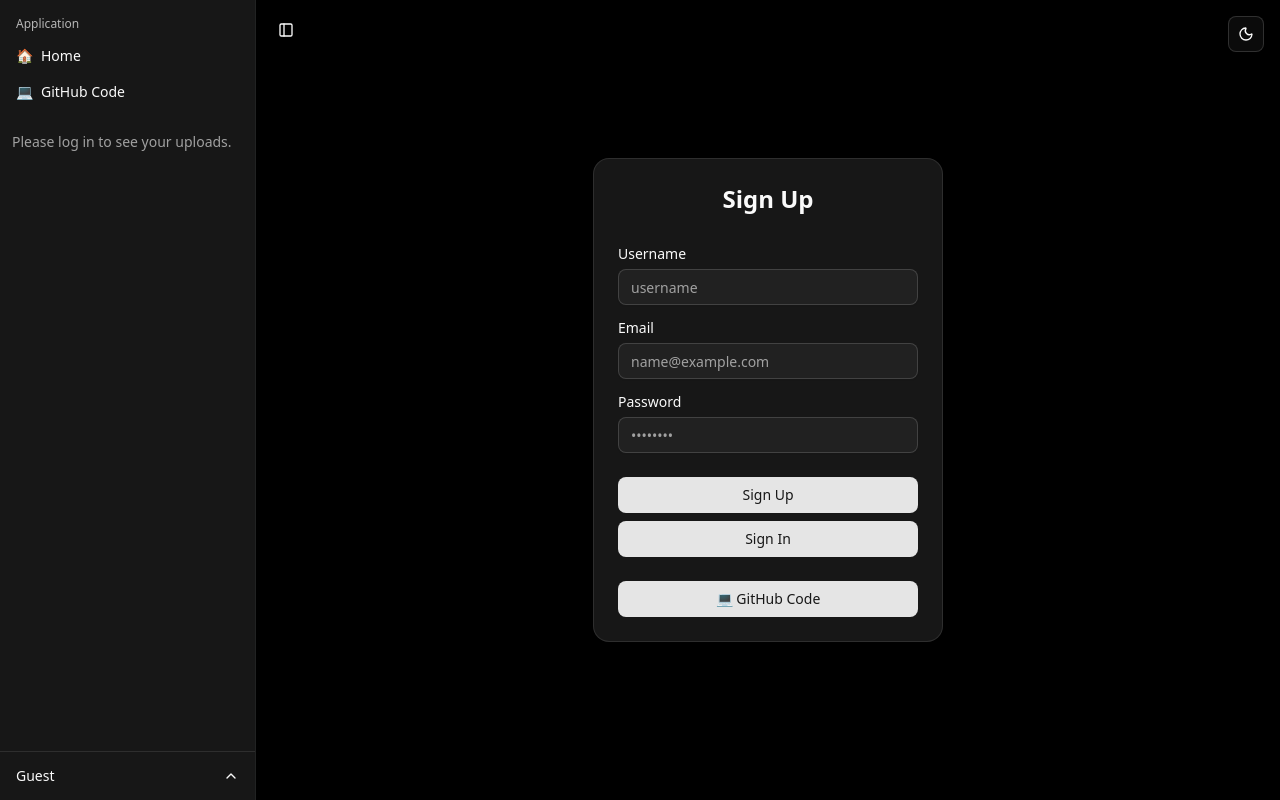
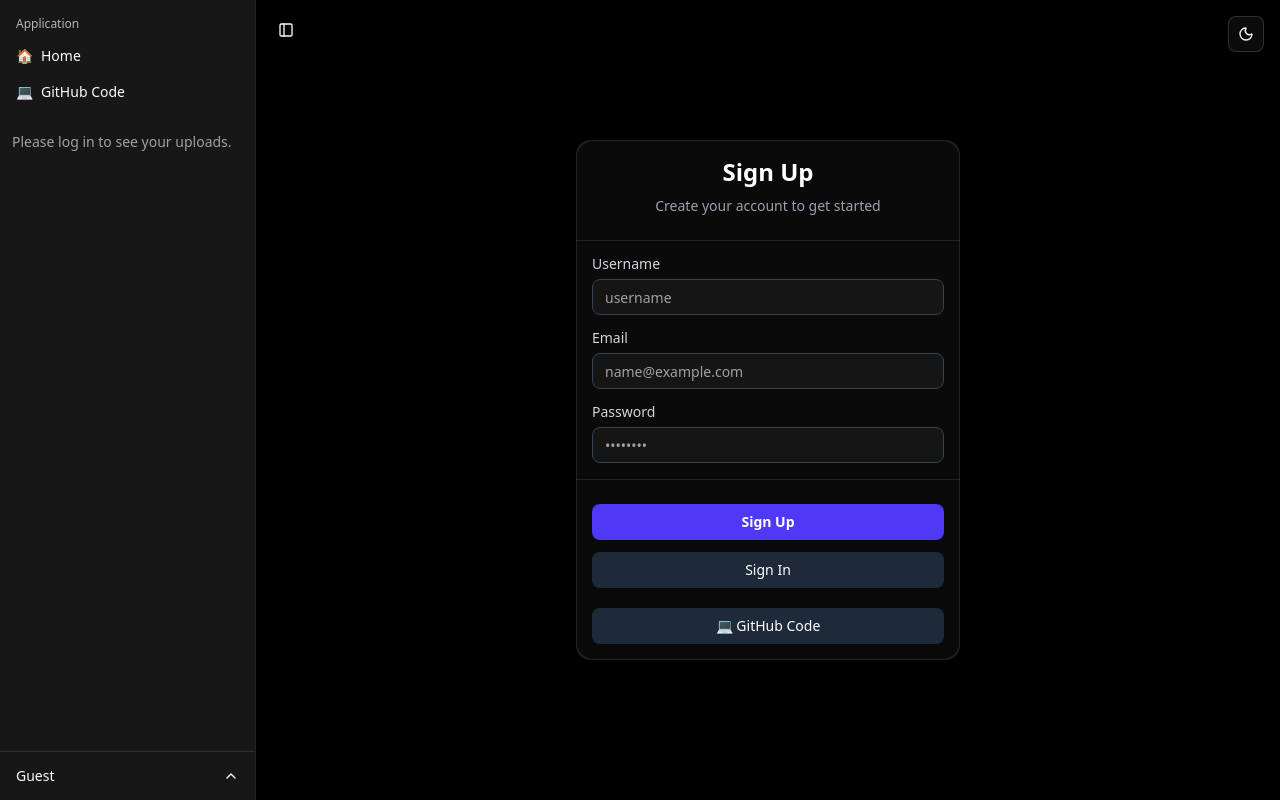
Before and after one commit to BCE1931/OPFDS2, a React (Vite) app: page /signup in a window 1280 px wide. Built offline with nearby package versions, Linux system fonts and the light colour scheme.

Commit message:
chaes in login and signup

```diff
--- a/package.json
+++ b/package.json
@@ -31,6 +31,7 @@
     "input-otp": "^1.4.2",
     "lucide-react": "^0.544.0",
     "microsoft-cognitiveservices-speech-sdk": "^1.46.0",
+    "motion": "^12.23.24",
     "react": "^19.2.0",
     "react-countup": "^6.5.3",
     "react-dom": "^19.1.1",
@@ -50,6 +51,7 @@
     "eslint-plugin-react-hooks": "^5.2.0",
     "eslint-plugin-react-refresh": "^0.4.22",
     "globals": "^16.4.0",
+    "shadcn-ui": "^0.9.5",
     "tw-animate-css": "^1.4.0",
     "vite": "^7.1.7"
   }
--- a/src/PAGES/Analyze.jsx
+++ b/src/PAGES/Analyze.jsx
@@ -123,7 +123,7 @@ function Analyze() {
       </div>
 
       {/* ✅ Chart Section (smaller height, separate card) */}
-      <Card className="w-full h-[75vh] bg-white bg-black shadow-lg rounded-2xl">
+      <Card className="w-full h-[75vh]  bg-black shadow-lg rounded-2xl">
         <CardHeader className="flex items-center justify-between border-b py-4 px-6">
           <div>
             <CardTitle>📊 Analyze Results</CardTitle>
--- a/src/PAGES/Card1.jsx
+++ b/src/PAGES/Card1.jsx
@@ -1,7 +1,6 @@
-import React, { useReducer, useState } from "react";
+import React, { useReducer } from "react";
 import {
   Card,
-  CardAction,
   CardContent,
   CardDescription,
   CardFooter,
@@ -13,34 +12,24 @@ import { Button } from "@/components/ui/button";
 import { Label } from "@/components/ui/label";
 import { Link, useNavigate } from "react-router-dom";
 import fetch_hook from "./fetch_hook";
+import { MagicCard } from "@/components/ui/magic-card"; // ✅ Added
 
 const Card1 = () => {
   const reducer = (curstate, action) => {
     switch (action.type) {
       case "ch_username":
-        return {
-          ...curstate,
-          username: action.value,
-        };
-
+        return { ...curstate, username: action.value };
       case "ch_pwd":
-        return {
-          ...curstate,
-          pwd: action.value,
-        };
-
+        return { ...curstate, pwd: action.value };
       case "ch_sending":
-        return {
-          ...curstate,
-          sending: action.value,
-        };
-
+        return { ...curstate, sending: action.value };
       default:
         return curstate;
     }
   };
+
   const navigate = useNavigate();
-  const { data, success, handleFetch } = fetch_hook();
+  const { handleFetch } = fetch_hook();
   const [curstate, dispatch] = useReducer(reducer, {
     email: "",
     username: "",
@@ -66,6 +55,7 @@ const Card1 = () => {
         email: curstate.email,
       }
     );
+
     if (!ok || !data) {
       alert("Error in sending login details");
       return;
@@ -75,7 +65,7 @@ const Card1 = () => {
       localStorage.setItem("username", curstate.username);
       navigate("/exam");
     } else if (data.message === "username or password do not match") {
-      alert("username or password do not matchs");
+      alert("Username or password do not match");
     } else {
       alert("Unexpected response from server");
     }
@@ -86,28 +76,48 @@ const Card1 = () => {
       handleinput();
     }
   };
+
   return (
-    <div className="flex items-center justify-center min-h-screen bg-black">
-      <Card className="w-[350px] rounded-2xl">
-        <CardHeader className="text-center">
-          <CardTitle className="text-2xl font-bold">Login</CardTitle>
+    <div className="flex items-center justify-center min-h-screen bg-black text-white">
+      <Card className="w-full max-w-sm border-none p-0 shadow-none">
+        {/* ✅ Magic Card (gradient border background) */}
+        <MagicCard
+          gradientColor="#2e2e2e" // dark gray subtle shine
+          className="p-0 rounded-2xl bg-[#0a0a0a]/95 backdrop-blur-md shadow-lg"
+        >
+          <CardHeader className="border-border border-b p-4 pb-4 text-center">
+            <CardTitle className="text-2xl font-bold text-white">
+              Login
+            </CardTitle>
+            <CardDescription className="text-gray-400">
+              Enter your credentials to access your account
+            </CardDescription>
           </CardHeader>
-        <CardContent className="space-y-4">
+
+          <CardContent className="p-4">
+            <form>
+              <div className="grid gap-4">
                 <div className="grid gap-2">
-            <Label htmlFor="email">Username</Label>
+                  <Label htmlFor="email" className="text-gray-300">
+                    Username
+                  </Label>
                   <Input
                     id="email"
                     type="text"
                     placeholder="username"
                     value={curstate.username}
-              onChange={(e) => {
-                dispatch({ type: "ch_username", value: e.target.value });
-              }}
+                    onChange={(e) =>
+                      dispatch({ type: "ch_username", value: e.target.value })
+                    }
                     onKeyDown={handleKeyDown}
+                    className="bg-gray-800 text-white border-gray-700 focus:ring-indigo-500"
                   />
                 </div>
+
                 <div className="grid gap-2">
-            <Label htmlFor="password">Password</Label>
+                  <Label htmlFor="password" className="text-gray-300">
+                    Password
+                  </Label>
                   <Input
                     id="password"
                     type="password"
@@ -117,27 +127,33 @@ const Card1 = () => {
                       dispatch({ type: "ch_pwd", value: e.target.value })
                     }
                     onKeyDown={handleKeyDown}
+                    className="bg-gray-800 text-white border-gray-700 focus:ring-indigo-500"
                   />
                 </div>
+              </div>
+            </form>
           </CardContent>
 
-        <CardFooter className="flex flex-col gap-2">
-          <Button className="w-full" onClick={handleinput}>
+          <CardFooter className="border-border border-t p-4 pt-4 flex flex-col gap-3">
+            <Button
+              className="w-full bg-indigo-600 hover:bg-indigo-700 text-white font-semibold"
+              onClick={handleinput}
+            >
               Login
             </Button>
-          <Button className="w-full">
-            <Link to="/signup">Sign Up </Link>
+
+            <Button className="w-full bg-gray-800 hover:bg-gray-700 text-white">
+              <Link to="/signup">Sign Up</Link>
             </Button>
-          <p className="text-sm text-gray-500 text-center">
-            Forget Password{" "}
-            <Link to="/respwd" className="text-blue-600 hover:underline">
+
+            <p className="text-sm text-gray-400 text-center">
+              Forgot Password?{" "}
+              <Link to="/respwd" className="text-indigo-400 hover:underline">
                 Click Here
               </Link>
             </p>
-        </CardFooter>
 
-        <CardFooter className="flex flex-col gap-2">
-          <Button className="w-full">
+            <Button className="w-full bg-gray-800 hover:bg-gray-700 text-white mt-2">
               <a
                 href="https://github.com/BCE1931/SUMMARY-LLM1"
                 target="_blank"
@@ -147,6 +163,7 @@ const Card1 = () => {
               </a>
             </Button>
           </CardFooter>
+        </MagicCard>
       </Card>
     </div>
   );
--- a/src/PAGES/Signup.jsx
+++ b/src/PAGES/Signup.jsx
@@ -1,7 +1,6 @@
-import React from "react";
+import React, { useReducer } from "react";
 import {
   Card,
-  CardAction,
   CardContent,
   CardDescription,
   CardFooter,
@@ -11,51 +10,38 @@ import {
 import { Input } from "@/components/ui/input";
 import { Button } from "@/components/ui/button";
 import { Label } from "@/components/ui/label";
-import { useNavigate } from "react-router-dom";
+import { Link, useNavigate } from "react-router-dom";
 import fetch_hook from "./fetch_hook";
-import { useReducer } from "react";
-import { Link } from "react-router-dom";
+import { MagicCard } from "@/components/ui/magic-card"; // ✅ same as login
+
 const Signup = () => {
   const reducer = (curstate, action) => {
     switch (action.type) {
       case "ch_email":
-        return {
-          ...curstate,
-          email: action.value,
-        };
+        return { ...curstate, email: action.value };
       case "ch_username":
-        return {
-          ...curstate,
-          username: action.value,
-        };
-
+        return { ...curstate, username: action.value };
       case "ch_pwd":
-        return {
-          ...curstate,
-          pwd: action.value,
-        };
-
+        return { ...curstate, pwd: action.value };
       case "ch_sending":
-        return {
-          ...curstate,
-          sending: action.value,
-        };
-
+        return { ...curstate, sending: action.value };
       default:
         return curstate;
     }
   };
+
   const navigate = useNavigate();
-  const { data, success, handleFetch } = fetch_hook();
+  const { handleFetch } = fetch_hook();
   const [curstate, dispatch] = useReducer(reducer, {
     email: "",
     username: "",
     pwd: "",
     sending: false,
   });
+
   const handleinput = async () => {
-    if (!curstate.username || !curstate.pwd) {
-      alert("Please fill in both username and password.");
+    if (!curstate.username || !curstate.pwd || !curstate.email) {
+      alert("Please fill in all fields.");
       return;
     }
 
@@ -71,6 +57,7 @@ const Signup = () => {
         email: curstate.email,
       }
     );
+
     dispatch({ type: "ch_sending", value: false });
 
     if (!ok || !data) {
@@ -93,41 +80,64 @@ const Signup = () => {
       handleinput();
     }
   };
+
   return (
-    <div className="flex items-center justify-center min-h-screen bg-black">
-      <Card className="w-[350px] rounded-2xl">
-        <CardHeader className="text-center">
-          <CardTitle className="text-2xl font-bold">Sign Up</CardTitle>
+    <div className="flex items-center justify-center min-h-screen bg-black text-white">
+      <Card className="w-full max-w-sm border-none p-0 shadow-none">
+        {/* ✅ Magic Card border wrapper */}
+        <MagicCard
+          gradientColor="#2e2e2e"
+          className="p-0 rounded-2xl bg-[#0a0a0a]/95 backdrop-blur-md shadow-lg"
+        >
+          <CardHeader className="border-border border-b p-4 pb-4 text-center">
+            <CardTitle className="text-2xl font-bold text-white">
+              Sign Up
+            </CardTitle>
+            <CardDescription className="text-gray-400">
+              Create your account to get started
+            </CardDescription>
           </CardHeader>
-        <CardContent className="space-y-4">
+
+          <CardContent className="p-4">
+            <div className="grid gap-4">
               <div className="grid gap-2">
-            <Label htmlFor="username">Username</Label>
+                <Label htmlFor="username" className="text-gray-300">
+                  Username
+                </Label>
                 <Input
                   id="username"
                   type="text"
                   placeholder="username"
                   value={curstate.username}
-              onChange={(e) => {
-                dispatch({ type: "ch_username", value: e.target.value });
-              }}
+                  onChange={(e) =>
+                    dispatch({ type: "ch_username", value: e.target.value })
+                  }
                   onKeyDown={handleKeyDown}
+                  className="bg-gray-800 text-white border-gray-700 focus:ring-indigo-500"
                 />
               </div>
+
               <div className="grid gap-2">
-            <Label htmlFor="email">Email</Label>
+                <Label htmlFor="email" className="text-gray-300">
+                  Email
+                </Label>
                 <Input
                   id="email"
                   type="email"
                   placeholder="name@example.com"
                   value={curstate.email}
-              onChange={(e) => {
-                dispatch({ type: "ch_email", value: e.target.value });
-              }}
+                  onChange={(e) =>
+                    dispatch({ type: "ch_email", value: e.target.value })
+                  }
                   onKeyDown={handleKeyDown}
+                  className="bg-gray-800 text-white border-gray-700 focus:ring-indigo-500"
                 />
               </div>
+
               <div className="grid gap-2">
-            <Label htmlFor="password">Password</Label>
+                <Label htmlFor="password" className="text-gray-300">
+                  Password
+                </Label>
                 <Input
                   id="password"
                   type="password"
@@ -137,21 +147,25 @@ const Signup = () => {
                     dispatch({ type: "ch_pwd", value: e.target.value })
                   }
                   onKeyDown={handleKeyDown}
+                  className="bg-gray-800 text-white border-gray-700 focus:ring-indigo-500"
                 />
+              </div>
             </div>
           </CardContent>
 
-        <CardFooter className="flex flex-col space-y-2">
-          <Button className="w-full" onClick={handleinput}>
+          <CardFooter className="border-border border-t p-4 pt-4 flex flex-col gap-3">
+            <Button
+              className="w-full bg-indigo-600 hover:bg-indigo-700 text-white font-semibold"
+              onClick={handleinput}
+            >
               Sign Up
             </Button>
-          <Button className="w-full">
+
+            <Button className="w-full bg-gray-800 hover:bg-gray-700 text-white">
               <Link to="/">Sign In</Link>
             </Button>
-        </CardFooter>
 
-        <CardFooter className="flex flex-col gap-2">
-          <Button className="w-full">
+            <Button className="w-full bg-gray-800 hover:bg-gray-700 text-white mt-2">
               <a
                 href="https://github.com/BCE1931/SUMMARY-LLM1"
                 target="_blank"
@@ -161,6 +175,7 @@ const Signup = () => {
               </a>
             </Button>
           </CardFooter>
+        </MagicCard>
       </Card>
     </div>
   );
--- /dev/null
+++ b/src/components/ui/magic-card.jsx
@@ -0,0 +1,85 @@
+import React, { useCallback, useEffect } from "react"
+import { motion, useMotionTemplate, useMotionValue } from "motion/react"
+
+import { cn } from "@/lib/utils"
+
+export function MagicCard({
+  children,
+  className,
+  gradientSize = 200,
+  gradientColor = "#262626",
+  gradientOpacity = 0.8,
+  gradientFrom = "#9E7AFF",
+  gradientTo = "#FE8BBB"
+}) {
+  const mouseX = useMotionValue(-gradientSize)
+  const mouseY = useMotionValue(-gradientSize)
+  const reset = useCallback(() => {
+    mouseX.set(-gradientSize)
+    mouseY.set(-gradientSize)
+  }, [gradientSize, mouseX, mouseY])
+
+  const handlePointerMove = useCallback((e) => {
+    const rect = e.currentTarget.getBoundingClientRect()
+    mouseX.set(e.clientX - rect.left)
+    mouseY.set(e.clientY - rect.top)
+  }, [mouseX, mouseY])
+
+  useEffect(() => {
+    reset()
+  }, [reset])
+
+  useEffect(() => {
+    const handleGlobalPointerOut = (e) => {
+      if (!e.relatedTarget) {
+        reset()
+      }
+    }
+
+    const handleVisibility = () => {
+      if (document.visibilityState !== "visible") {
+        reset()
+      }
+    }
+
+    window.addEventListener("pointerout", handleGlobalPointerOut)
+    window.addEventListener("blur", reset)
+    document.addEventListener("visibilitychange", handleVisibility)
+
+    return () => {
+      window.removeEventListener("pointerout", handleGlobalPointerOut)
+      window.removeEventListener("blur", reset)
+      document.removeEventListener("visibilitychange", handleVisibility)
+    };
+  }, [reset])
+
+  return (
+    <div
+      className={cn("group relative rounded-[inherit]", className)}
+      onPointerMove={handlePointerMove}
+      onPointerLeave={reset}
+      onPointerEnter={reset}>
+      <motion.div
+        className="bg-border pointer-events-none absolute inset-0 rounded-[inherit] duration-300 group-hover:opacity-100"
+        style={{
+          background: useMotionTemplate`
+          radial-gradient(${gradientSize}px circle at ${mouseX}px ${mouseY}px,
+          ${gradientFrom},
+          ${gradientTo},
+          var(--border) 100%
+          )
+          `,
+        }} />
+      <div className="bg-background absolute inset-px rounded-[inherit]" />
+      <motion.div
+        className="pointer-events-none absolute inset-px rounded-[inherit] opacity-0 transition-opacity duration-300 group-hover:opacity-100"
+        style={{
+          background: useMotionTemplate`
+            radial-gradient(${gradientSize}px circle at ${mouseX}px ${mouseY}px, ${gradientColor}, transparent 100%)
+          `,
+          opacity: gradientOpacity,
+        }} />
+      <div className="relative">{children}</div>
+    </div>
+  );
+}
```
Also changed, not shown: src/components/ui/shine-border.jsx (added, +56 -0 lines), src/index.css (+12 -0 lines), components.json, 2 other files (tests, documents, lock files or other folders). Lines whose indentation alone changed are shown as unchanged.
